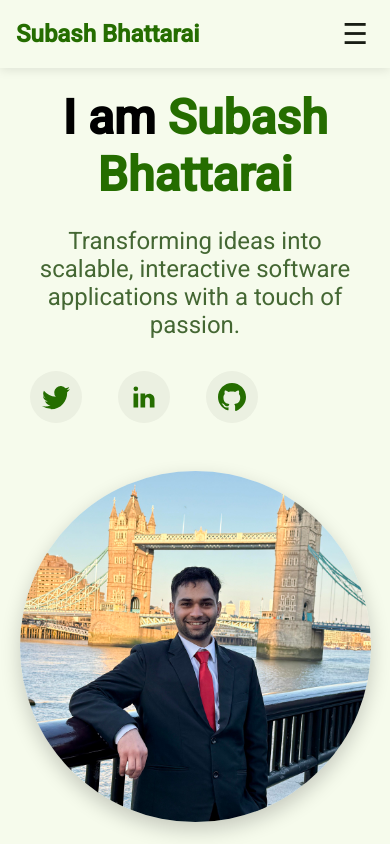
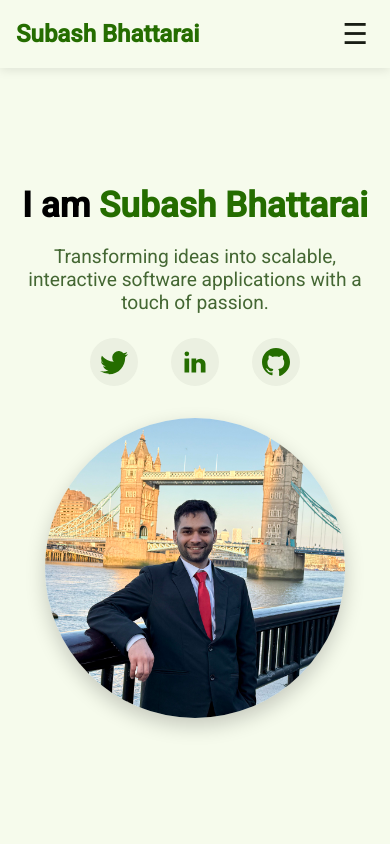
Before and after one commit to bhattaraisubash/ng-portfolio, an Angular app: page / in a window 390 px wide. Shown: the top 844 px of the page. Built offline with nearby package versions, Linux system fonts and the light colour scheme.

Commit message:
hero: reduced font size for mobile devices

```diff
--- a/src/app/features/hero/hero.component.scss
+++ b/src/app/features/hero/hero.component.scss
@@ -18,15 +18,22 @@
 	  @media (max-width: 768px) {
 		flex-direction: column;
 		text-align: center;
+		gap: 2rem;
 	  }
 	}
 
 	.hero-content {
 	  max-width: 600px;
+
 	  h1 {
 		font-size: 3rem;
 		font-weight: bold;
 		margin-bottom: 1.5rem;
+
+		@media (max-width: 768px) {
+		  font-size: 2.2rem;
+		  margin-bottom: 1rem;
+		}
 	  }
 
 	  .highlight {
@@ -37,11 +44,21 @@
 		font-size: 1.5rem;
 		margin-bottom: 2rem;
 		color: var(--mat-sys-secondary);
+
+		@media (max-width: 768px) {
+		  font-size: 1.2rem;
+		  margin-bottom: 1.5rem;
+		}
 	  }
 
 	  .social-links {
 		display: flex;
 		gap: 1rem;
+		justify-content: center;
+
+		@media (max-width: 768px) {
+		  gap: 0.8rem;
+		}
 
 		.social-icon {
 		  display: inline-flex;
@@ -67,15 +84,19 @@
 			background-color: var(--mat-sys-primary);
 			color: var(--mat-sys-on-primary);
 			transform: scale(1.05);
-					box-shadow: 0 2px 8px rgba(0, 0, 0, 0.1); /* Adds a light shadow effect */
+			box-shadow: 0 2px 8px rgba(0, 0, 0, 0.1);
 		  }
 
 		  &:hover svg {
-					fill: var(--mat-sys-on-primary); /* Changes icon color on hover */
+			fill: var(--mat-sys-on-primary);
+		  }
+
+		  @media (max-width: 768px) {
+			width: 32px;
+			height: 32px;
 		  }
 		}
 	  }
-
 	}
 
 	.hero-image {
@@ -87,5 +108,9 @@
 		border-radius: 50%;
 		box-shadow: 0 8px 20px rgba(0, 0, 0, 0.2);
 	  }
+
+	  @media (max-width: 768px) {
+		max-width: 300px;
 	  }
 	}
+  }
```
Lines whose indentation alone changed are shown as unchanged.
